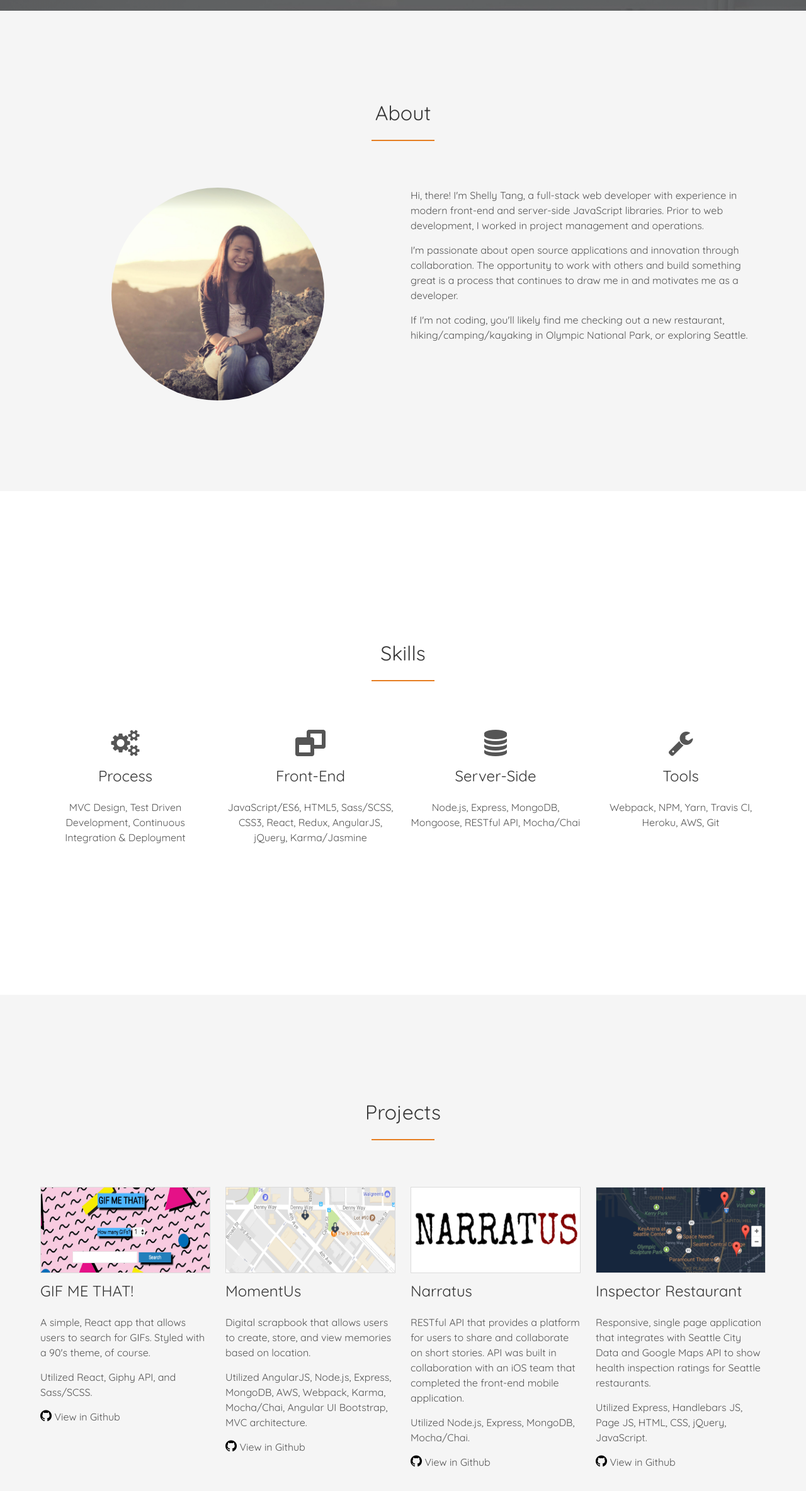
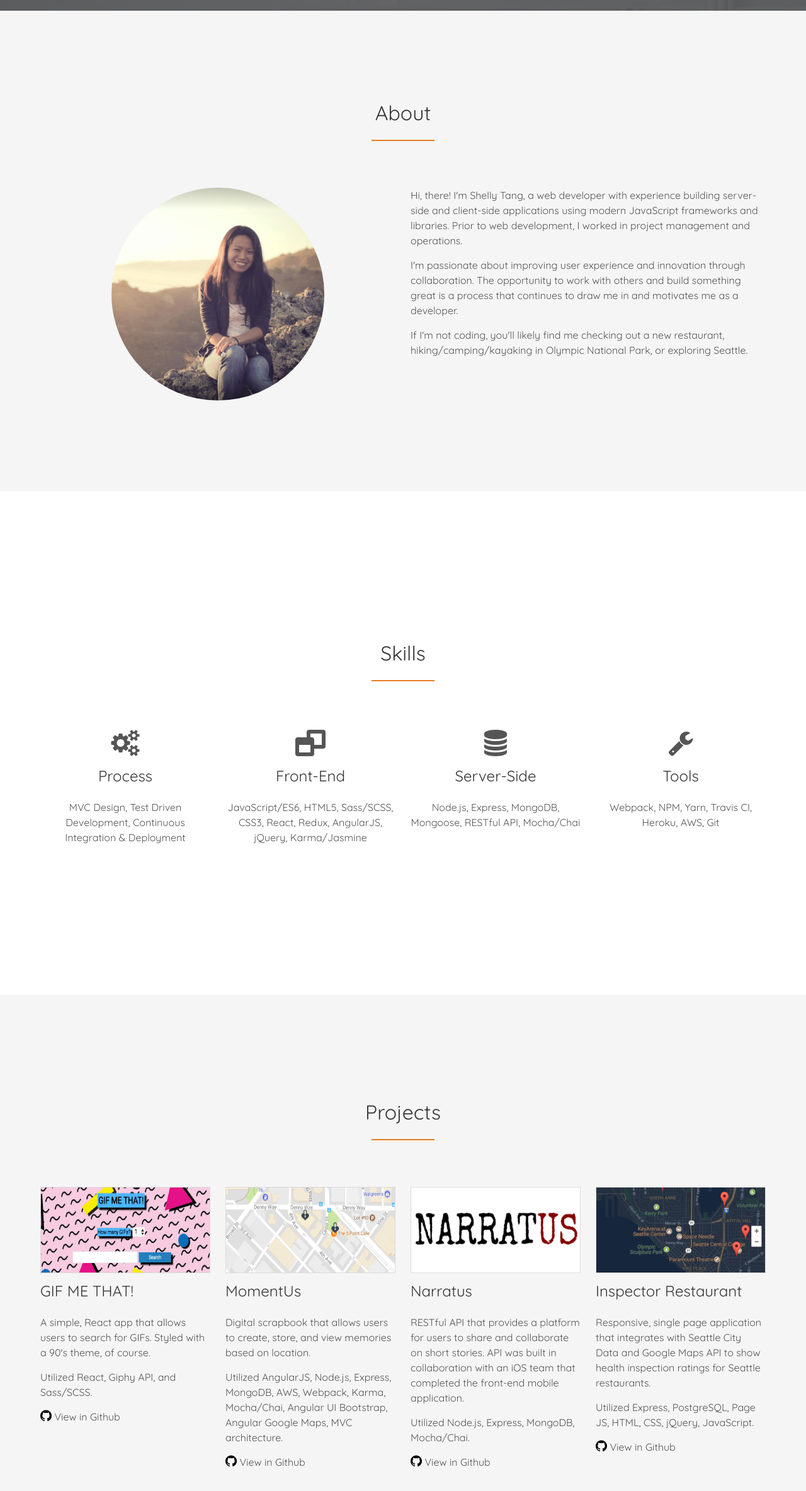
Before and after one commit to shellytang/project-portfolio, a website: page index.html in a window 1280 px wide. Shown: the part 783-3151 px from the top of the page at 63% size. Drawn offline with nearby package versions, Linux system fonts and the light colour scheme.

Commit message:
updated personal info

```diff
--- a/index.html
+++ b/index.html
@@ -66,8 +66,8 @@
               <img src="public/img/self-photo.png" class="self-photo" alt="shelly-photo">
             </div>
             <div class="column is-half">
-              <p>Hi, there! I'm Shelly Tang, a full-stack web developer with experience in modern front-end and server-side JavaScript libraries. Prior to web development, I worked in project management and operations.</p>
-              <p>I'm passionate about open source applications and innovation through collaboration. The opportunity to work with others and build something great is a process that continues to draw me in and motivates me as a developer.</p>
+              <p>Hi, there! I'm Shelly Tang, a web developer with experience building server-side and client-side applications using modern JavaScript frameworks and libraries. Prior to web development, I worked in project management and operations.</p>
+              <p>I'm passionate about improving user experience and innovation through collaboration. The opportunity to work with others and build something great is a process that continues to draw me in and motivates me as a developer.</p>
               <p>If I'm not coding, you'll likely find me checking out a new restaurant, hiking/camping/kayaking in Olympic National Park, or exploring Seattle.</p>
             </div>
           </div>
@@ -143,7 +143,7 @@
                   </figure>
                   <h3 class="title is-4">MomentUs</h3>
                   <p>Digital scrapbook that allows users to create, store, and view memories based on location.</p>
-                  <p>Utilized AngularJS, Node.js, Express, MongoDB, AWS, Webpack, Karma, Mocha/Chai, Angular UI Bootstrap, MVC architecture.</p>
+                  <p>Utilized AngularJS, Node.js, Express, MongoDB, AWS, Webpack, Karma, Mocha/Chai, Angular UI Bootstrap, Angular Google Maps, MVC architecture.</p>
                   <i class="fa fa-github" aria-hidden="true"></i>
                   <a href='https://github.com/MomentUs-401/MomentUs-401-Front-End' target='_blank' class='github-link'>View in Github</a>
               </div>
@@ -165,7 +165,7 @@
                   </figure>
                   <h3 class="title is-4">Inspector Restaurant</h3>
                   <p>Responsive, single page application that integrates with Seattle City Data and Google Maps API to show health inspection ratings for Seattle restaurants.</p>
-                  <p>Utilized Express, Handlebars JS, Page JS, HTML, CSS, jQuery, JavaScript.</p>
+                  <p>Utilized Express, PostgreSQL, Page JS, HTML, CSS, jQuery, JavaScript.</p>
                   <i class="fa fa-github" aria-hidden="true"></i>
                   <a href='https://github.com/shellytang/301finalproject' target='_blank' class='github-link'>View in Github</a>
               </div>
```
